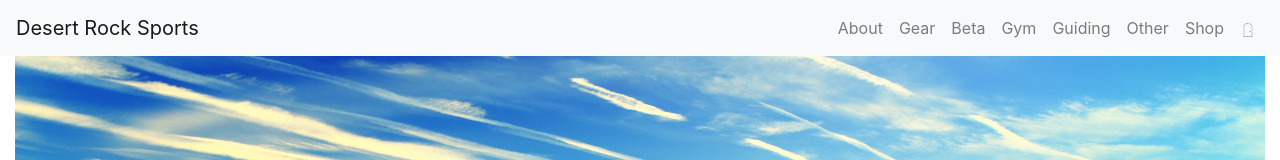
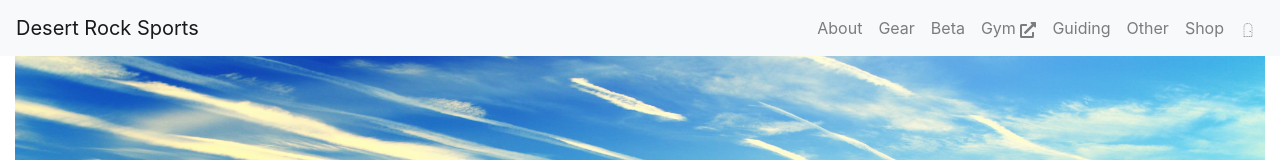
Before and after one commit to j-poneil/desert-rock-sports, a React (Create React App) app: page / in a window 1280 px wide. Shown: the top 160 px of the page. Built offline with nearby package versions, Linux system fonts and the light colour scheme; a web font is replaced by a local one.

Commit message:
Gym link tooltip and ext link icon, notes

```diff
--- a/WHAT_TO_WORK_ON.js
+++ b/WHAT_TO_WORK_ON.js
@@ -321,6 +321,8 @@ todo - fix small screen hamburger dropdown mixing with Splash / Hero image/text
     - maybe try fixing by replacing with react-bootstrap Jumbotron or a carousel... or maybe just a generic react-bootstrap Container
 todo - add a DRS logo image to the 'branding' nav item / link
 * - using fixed="top" on the NavbarRBS would necessitate adding padding-top to the Switch to prevent cutting off the top content of all pages... for now going to go w/o doing this, but something to keep in mind incase I decide to switch it up later on.
+todo - do I really want an external link icon for the gym???
+// todo - add an "opens in a new tab" tooltip to gym link
 // todo - swap out with react-bootstrap NavBar and see how I like it...
 // todo - change the style of the nav links (stylesheets/layout/_navbar.sass)
     // remove default underline
--- a/src/components/Navbar.js
+++ b/src/components/Navbar.js
@@ -1,5 +1,9 @@
 import React from 'react';
 import { Link } from 'react-router-dom';
+
+// ! - The external link icon definitely looks out of place. May have to remove.
+// ! - The tooltip shows up too slowly to be useful... and doesn't show with tab-through navigation or on touchscreen, probably
+import { FaExternalLinkAlt } from 'react-icons/fa';
 
 // % Secret Door icon for hidden gallery / whatever
 import { GiSecretDoor } from 'react-icons/gi';
@@ -32,7 +36,7 @@ export default function Navbar(){
                     <Nav.Link href="/about">About</Nav.Link>
                     <Nav.Link href="/gear">Gear</Nav.Link>
                     <Nav.Link href="/beta">Beta</Nav.Link>
-                    <Nav.Link href="https://www.redrockclimbingcenter.com/" target="_blank">Gym</Nav.Link>
+                    <Nav.Link href="https://www.redrockclimbingcenter.com/" target="_blank" data-bs-toggle="tooltip" data-bs-placement="bottom" title="Opens in a new tab">Gym <FaExternalLinkAlt /></Nav.Link>
                     <Nav.Link href="/guiding">Guiding</Nav.Link>
                     <Nav.Link href="/other">Other</Nav.Link>
                     <Nav.Link href="/shop">Shop</Nav.Link>
```
